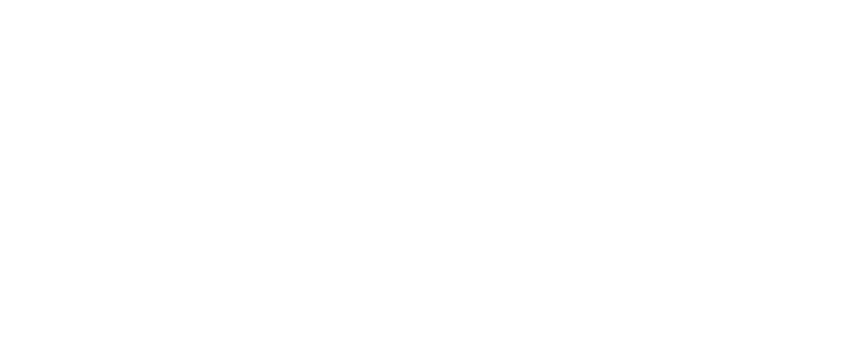
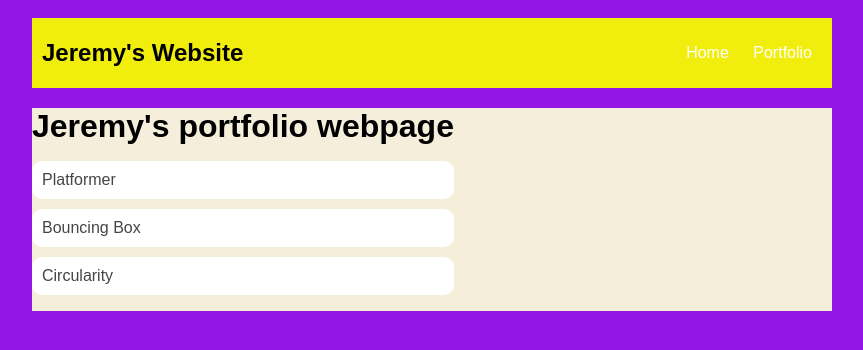
Before and after one commit to jerefranklin/jerefranklin.github.io, a plain HTML site: page portfolio.html in a window 1280 px wide. Shown: the whole page, without its empty margins (208-1071 px from the left). Drawn offline with Linux system fonts and the light colour scheme.

Commit message:
add index.html and css files

```diff
--- a/portfolio.html
+++ b/portfolio.html
@@ -0,0 +1,32 @@
+<!DOCTYPE HTML>
+<html>
+    <head>
+        <title>Jeremy's site</title>
+        <link rel="stylesheet" href="style.css">
+    </head>
+
+    <body>
+      <div id="all-contents">
+        <nav>
+            <h1>Jeremy's Website</h1>
+            <ul id="nav-ul">
+               <li class="nav-li">
+               <a class="nav-a" href="index.html">Home</a>
+             </li>
+             <li class="nav-li">
+               <a class="nav-a" href="portfolio.html">Portfolio</a>
+             </li>
+         </ul>
+     </nav>
+     <main>
+        <div class="cntent">
+            <h1>Jeremy's portfolio webpage</h1>
+            <title></title>
+            <ul id="portfolio"> <li><a href="projects/platformer/">Platformer</a></li>
+                <li><a href="projects/bouncing-box/">Bouncing Box</a></li>
+                <li><a href="projects/circularity/">Circularity</a></li></ul>
+        </div>
+     </main>
+      </div>
+    </body>
+</html>
--- a/style.css
+++ b/style.css
@@ -1,5 +1,5 @@
 body {
-    background: rgb(125, 198, 205);
+    background: rgb(148, 22, 231);
     color: rgb(45, 45, 45);
     padding: 10px;
     font-family: arial;
@@ -11,15 +11,16 @@ body {
 
 /* navigation menu */
 nav {
-    background: rgb(239, 80, 41);
+    background: rgb(241, 238, 13);
    margin: 0 auto;
+   margin-bottom: 20px;
     display: flex;
     padding: 10px;
 }
 h1 {
     display: flex;
     align-items: center;
-    color: white;
+    color: rgb(0, 0, 0);
     flex: 1;
     margin: 0;
 }
@@ -60,3 +61,28 @@ main {
 h2, h3 {
     margin: 0px;
 }
+ /* portfolio styles */
+ .content h1 {
+    color: black;
+}
+
+#portfolio {
+    list-style-type: none;
+    padding-left: 0;
+}
+
+#portfolio li {
+    background: #fff;
+    padding: 10px;
+    border-radius: 10px;
+    margin-bottom: 10px;
+}
+
+#portfolio li:hover {
+    background: #eee;
+}
+
+#portfolio a {
+    text-decoration: none;
+    color: #454545;
+}
```
Also changed, not shown: index.html (+6 -4 lines).
